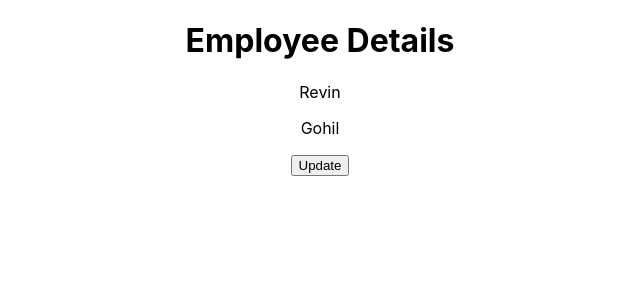
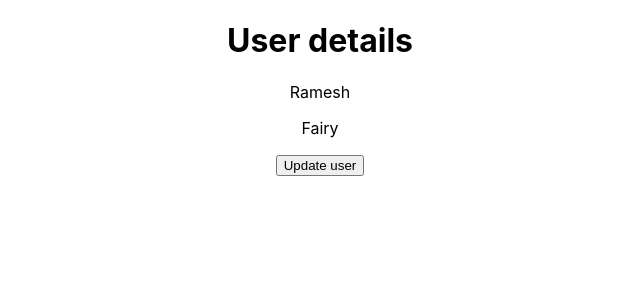
Before and after one commit to revin99/react-learn, a React (Create React App) app: page / in a window 1280 px wide. Shown: the top 300 px of the page, without its empty margins (320-960 px from the left). Built offline with nearby package versions, Linux system fonts and the light colour scheme.

Commit message:
UseState method

```diff
--- a/src/App.js
+++ b/src/App.js
@@ -11,6 +11,7 @@ import MC from './components/MyComponent';
 import HelloWorld from './components/HelloWorld';
 import Student from './components/Student';
 import Employee from './components/Employee';
+import User from './components/User';
 
 function App() {
 
@@ -56,7 +57,9 @@ function App() {
       data= {skills}
       /> */}
 
-      <Employee/>
+      {/* <Employee/> */}
+
+      <User/>
     </div>
   );
 }
--- /dev/null
+++ b/src/components/User.js
@@ -0,0 +1,34 @@
+import { useState } from "react"
+
+const User = () => {
+
+    const [fname,setFname] = useState('Ramesh')
+    const [lname,setLname] = useState('Fairy')
+
+    const [user,setUser] = useState({
+        fname:"Ramesh",
+        lname: "Fairy"
+    })
+
+    function updateUser(){
+        // setFname('Ram')
+        // setLname('Jadhav')
+        setUser({
+            fname:"Ram",
+            lname:"Jadhav"
+        })
+    }
+
+    return(
+        <div>
+            <h1>User details</h1>
+            <p>{user.fname}</p>
+            <p>{user.lname}</p>
+
+            <button onClick={updateUser}>Update user</button>
+        </div>
+    )
+
+}
+
+export default User
```
